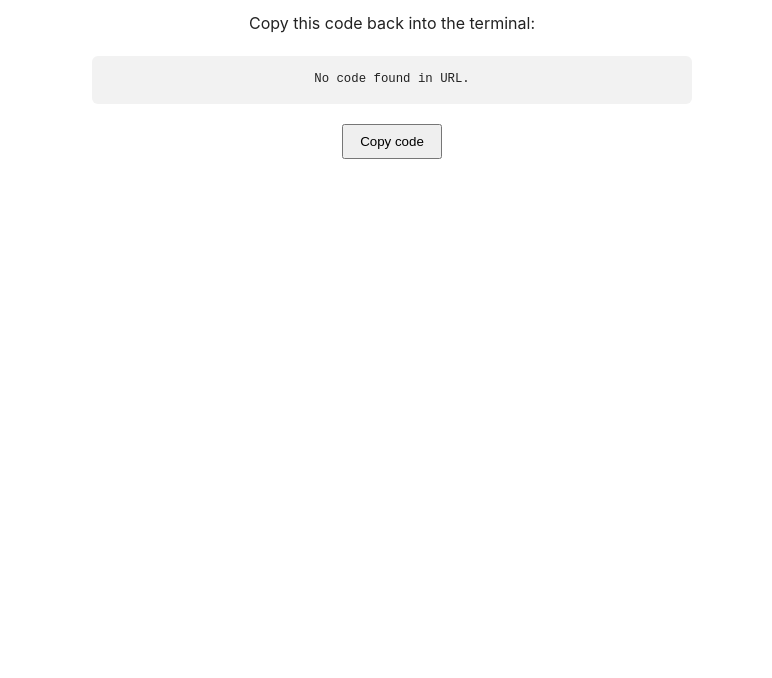
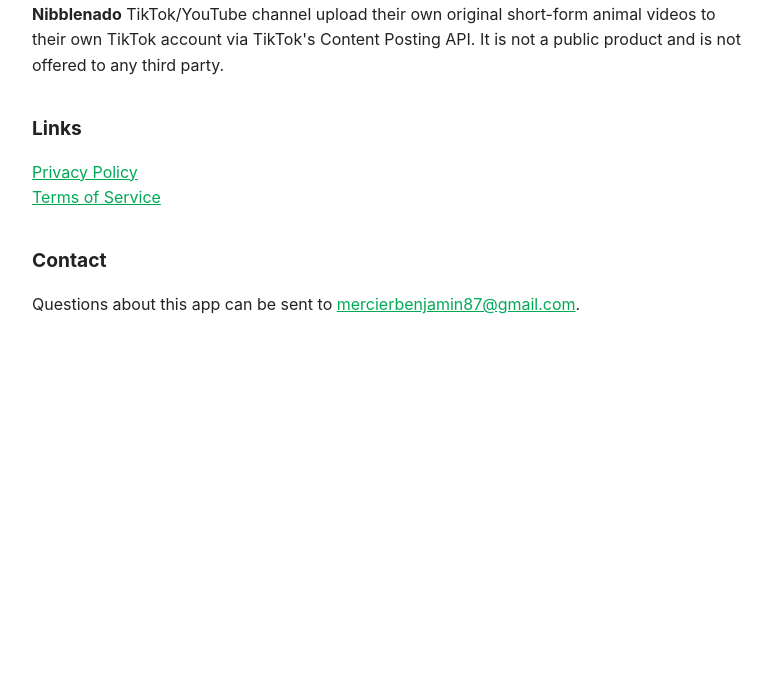
Before and after one commit to benmer87/nibblenado-publisher, a plain HTML site: page index.html in a window 1280 px wide. Shown: the part 122-800 px from the top of the page, without its empty margins (248-1020 px from the left). Drawn offline with Linux system fonts and the light colour scheme.

Commit message:
Separate homepage from OAuth callback page
TikTok app review rejected the Website URL field because it pointed at
the bare OAuth redirect page. index.html is now a real homepage
describing the app and linking to Privacy/Terms; the code-copy UI
moved to callback.html.

```diff
--- a/index.html
+++ b/index.html
@@ -2,39 +2,31 @@
 <html lang="en">
 <head>
 <meta charset="UTF-8">
-<title>Nibblenado Publisher — Authorization</title>
+<title>Nibblenado Publisher</title>
 <meta name="viewport" content="width=device-width, initial-scale=1">
 <style>
-  body { font-family: -apple-system, Segoe UI, Arial, sans-serif; max-width: 600px; margin: 60px auto; padding: 0 20px; line-height: 1.6; color: #222; text-align: center; }
-  code { display: block; background: #f2f2f2; padding: 14px; border-radius: 6px; word-break: break-all; margin: 20px 0; font-size: 0.95em; }
-  button { padding: 8px 16px; cursor: pointer; }
+  body { font-family: -apple-system, Segoe UI, Arial, sans-serif; max-width: 720px; margin: 40px auto; padding: 0 20px; line-height: 1.6; color: #222; }
+  h1 { font-size: 1.6em; }
+  h2 { font-size: 1.2em; margin-top: 1.8em; }
+  a { color: #0a5; }
 </style>
 </head>
 <body>
-<h1>Authorization complete</h1>
-<p>Copy this code back into the terminal:</p>
-<code id="code">(reading URL...)</code>
-<button onclick="copyCode()">Copy code</button>
-<p id="status"></p>
+<h1>Nibblenado Publisher</h1>
+<p>Nibblenado Publisher is a personal, single-user publishing tool that lets the
+developer of the <strong>Nibblenado</strong> TikTok/YouTube channel upload their
+own original short-form animal videos to their own TikTok account via TikTok's
+Content Posting API. It is not a public product and is not offered to any
+third party.</p>
 
-<script>
-  const params = new URLSearchParams(window.location.search);
-  const code = params.get("code");
-  const error = params.get("error");
-  const el = document.getElementById("code");
+<h2>Links</h2>
+<p>
+  <a href="privacy.html">Privacy Policy</a><br>
+  <a href="terms.html">Terms of Service</a>
+</p>
 
-  if (code) {
-    el.textContent = code;
-  } else if (error) {
-    el.textContent = "Error: " + error + " — " + (params.get("error_description") || "");
-  } else {
-    el.textContent = "No code found in URL.";
-  }
-
-  function copyCode() {
-    navigator.clipboard.writeText(el.textContent);
-    document.getElementById("status").textContent = "Copied.";
-  }
-</script>
+<h2>Contact</h2>
+<p>Questions about this app can be sent to
+<a href="mailto:mercierbenjamin87@gmail.com">mercierbenjamin87@gmail.com</a>.</p>
 </body>
 </html>
```
Also changed, not shown: callback.html (added, +40 -0 lines).
